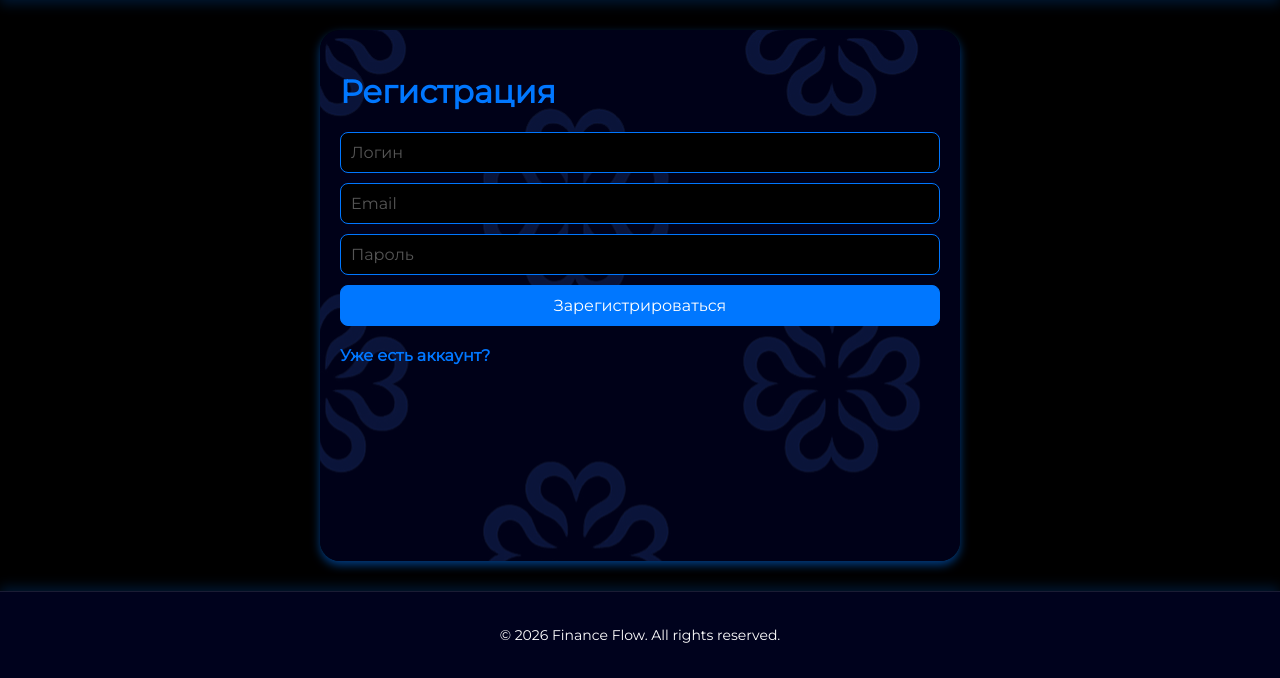
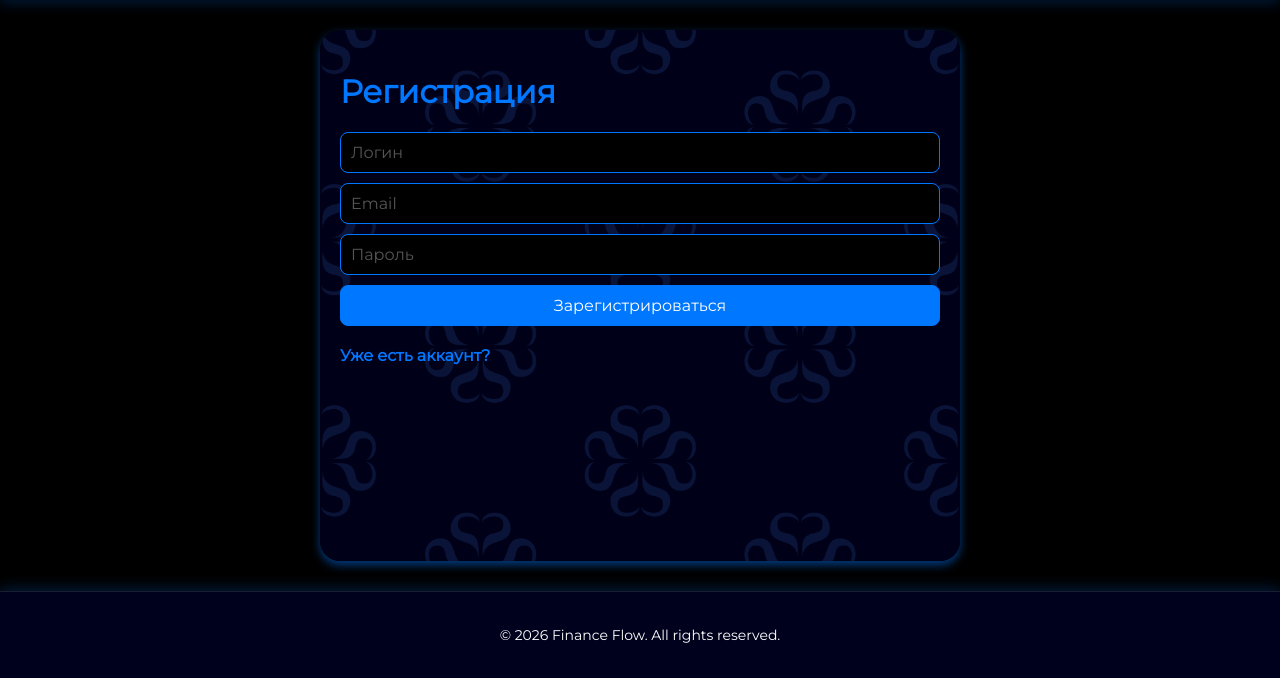
Before and after one commit to TolstenkovAnton/FinanceFlow, a FastAPI app: page /register in a window 1280 px wide. Shown: the part 122-800 px from the top of the page. Run offline with FastAPI, Linux system fonts and the light colour scheme.

Commit message:
fix style & texture

```diff
--- a/static/style.css
+++ b/static/style.css
@@ -33,9 +33,9 @@ html, body {
     box-shadow: 0 4px 10px rgba(0, 119, 255, 0.5);
     flex: 1;
     padding: 20px;
-    background-image: url('/static/FF_texture.png');
+    background-image: url('/static/FF_pattern.png');
     background-repeat: repeat;
-    background-size: auto;
+    background-size: cover;
     width: 600px;
     height: 400px;
     overflow: auto;
@@ -143,7 +143,6 @@ table.summary-table {
     padding: 10px 20px;
     background-color: #0077FF;
     color: white;
-    text-decoration: none;
     border-radius: 8px;
     font-weight: 500;
     transition: background-color 0.3s;
@@ -152,6 +151,7 @@ table.summary-table {
 
 .back-button:hover {
     background-color: #005fcc;
+    text-decoration: none;
 }
 
 .header-content {
```
Also changed, not shown: static/FF_pattern.png (added), static/FF_texture.png (deleted).
